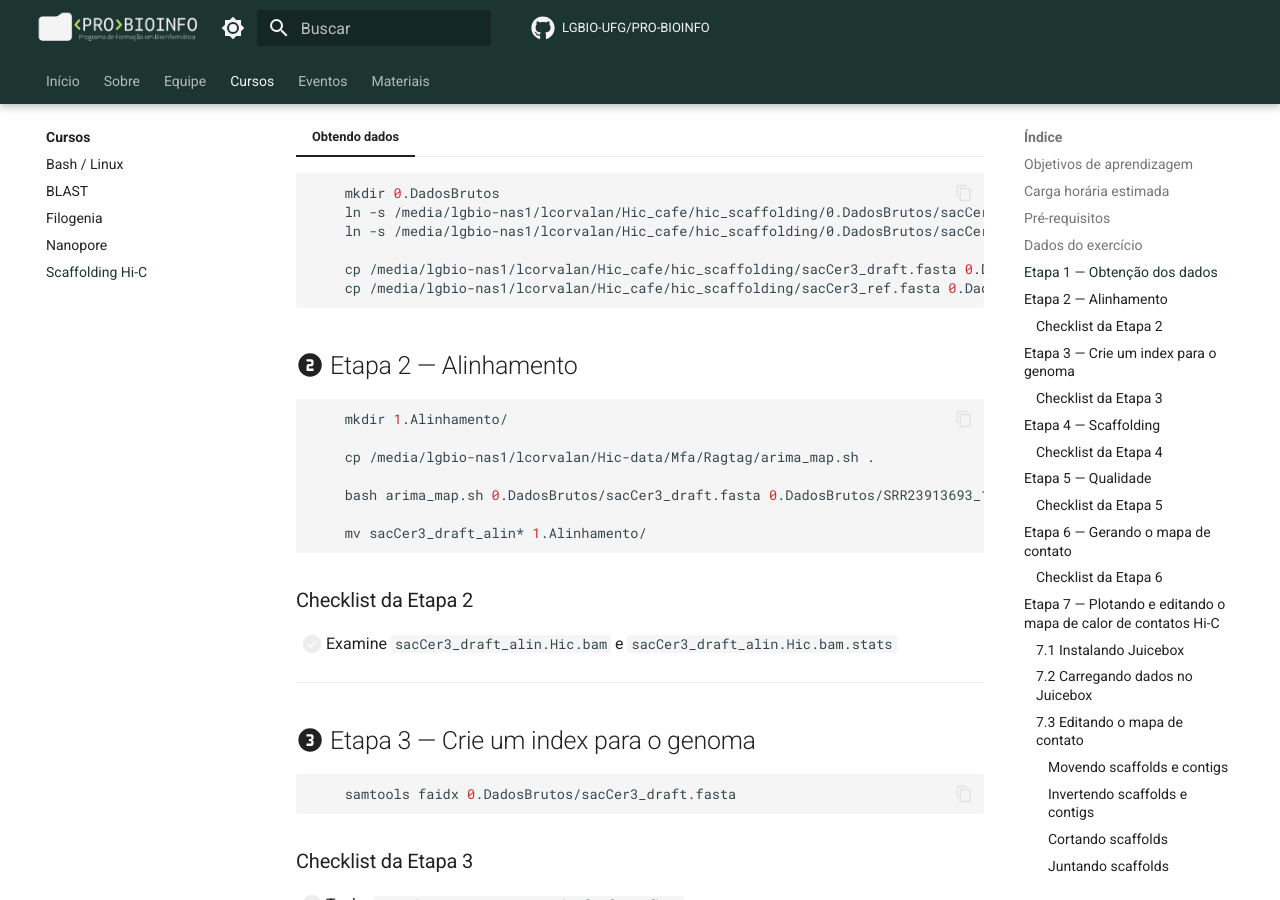
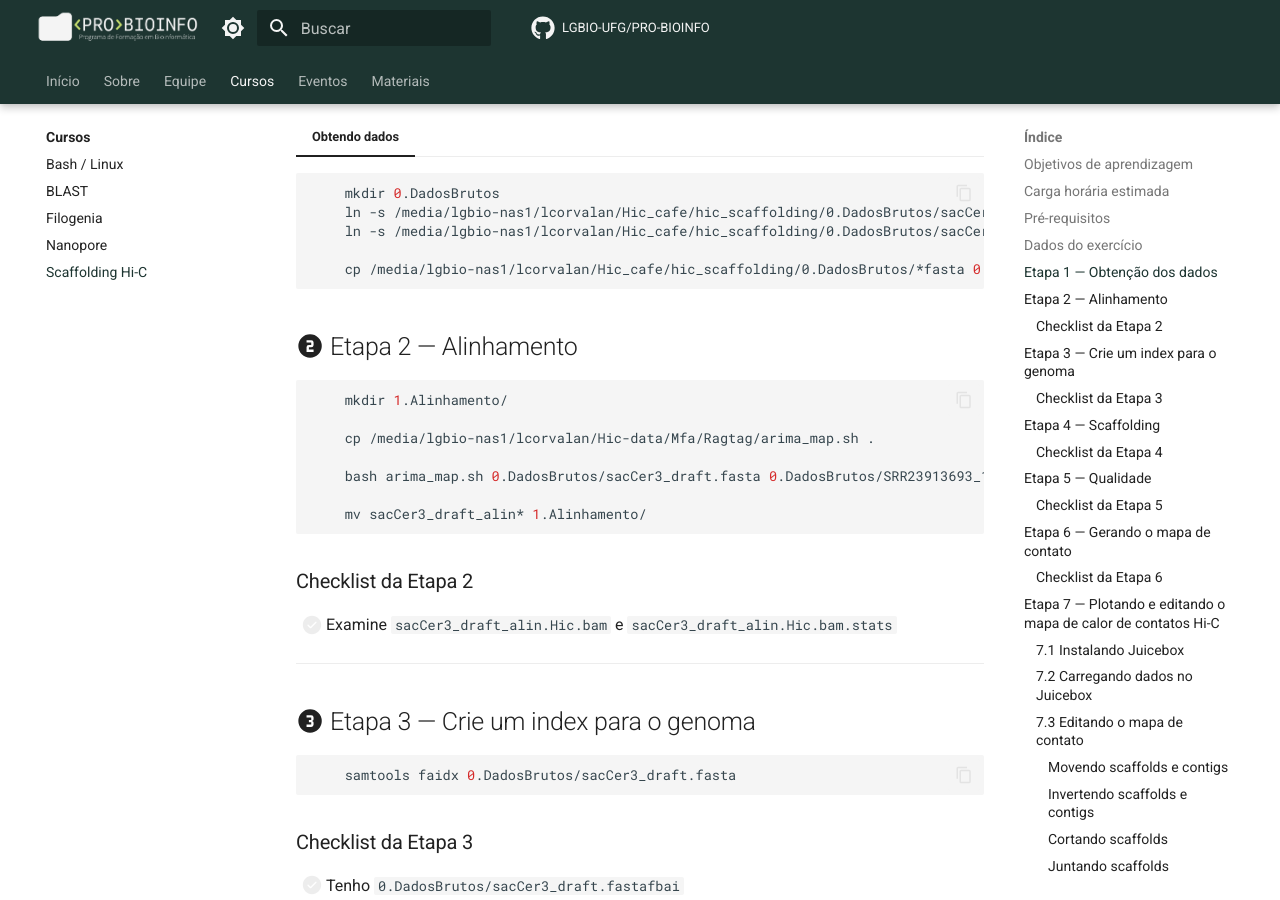
Before and after one commit to LGBIO-UFG/PRO-BIOINFO, an MkDocs documentation site: the page built from docs/cursos/hic_scaffolding/index.md, in a window 1280 px wide and 900 px high, scrolled down 1796 px. Built offline with MkDocs 1.6.1 and Material for MkDocs 9.7.7, drawn with Linux system fonts in a browser that asks for light colours; comment, search, counter and statistics services are not loaded.

Commit message:
Simplify file copy commands in index.md

````diff
--- a/docs/cursos/hic_scaffolding/index.md
+++ b/docs/cursos/hic_scaffolding/index.md
@@ -61,8 +61,7 @@ Os dados estão disponíveis no ENA e no SRA. Mostramos duas opções: via **SRA
     ln -s /media/lgbio-nas1/lcorvalan/Hic_cafe/hic_scaffolding/0.DadosBrutos/sacCer3_hic20_1.fastq 0.DadosBrutos
     ln -s /media/lgbio-nas1/lcorvalan/Hic_cafe/hic_scaffolding/0.DadosBrutos/sacCer3_hic20_2.fastq 0.DadosBrutos
 
-    cp /media/lgbio-nas1/lcorvalan/Hic_cafe/hic_scaffolding/sacCer3_draft.fasta 0.DadosBrutos
-    cp /media/lgbio-nas1/lcorvalan/Hic_cafe/hic_scaffolding/sacCer3_ref.fasta 0.DadosBrutos
+    cp /media/lgbio-nas1/lcorvalan/Hic_cafe/hic_scaffolding/0.DadosBrutos/*fasta 0.DadosBrutos/
 
 ```
 
````
